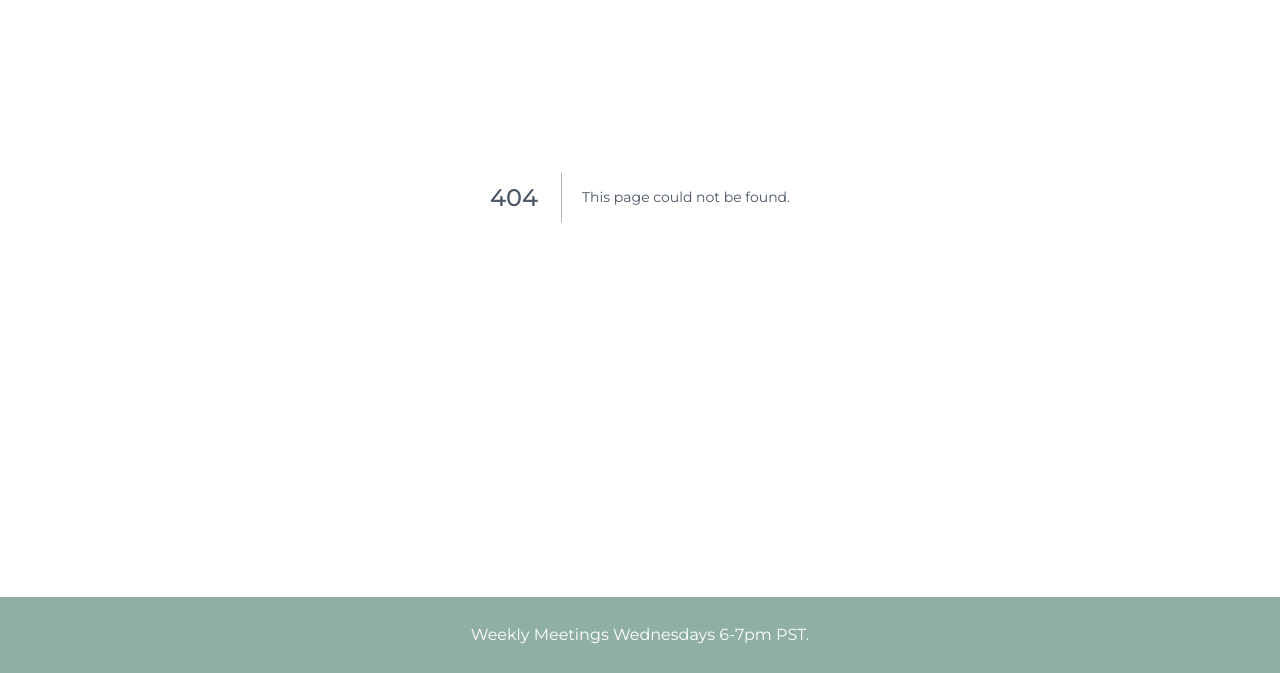
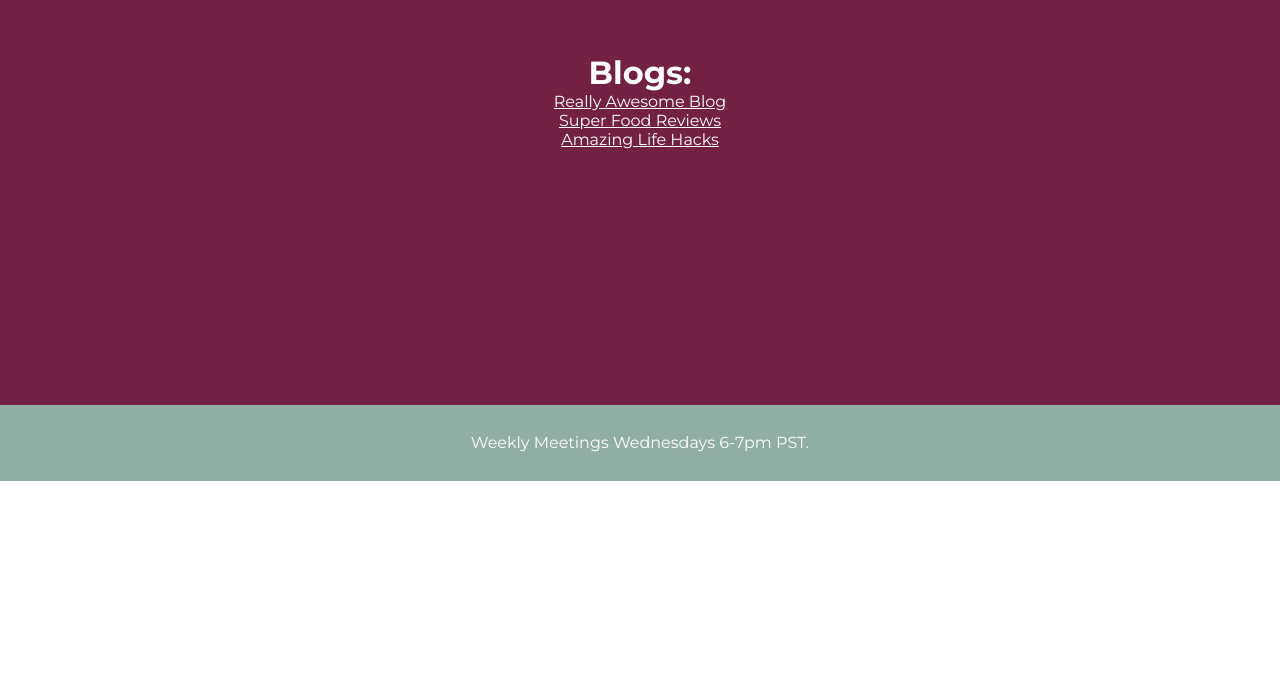
Before and after one commit to include-davis/Leads-Training-2025, a Next.js app: page /task3 in a window 1280 px wide. Before the commit this address had no page. Shown: the part 203-876 px from the top of the page. After the commit the page ends 800 px from the top, so only its background shows below. Built offline with nearby package versions, Linux system fonts and the light colour scheme.

Commit message:
finished blog pages

```diff
--- a/app/(data)/blog.js
+++ b/app/(data)/blog.js
@@ -15,3 +15,5 @@ const blogPosts = [
         content: "try out these 5 SUPER cool hacks"
     }
 ]
+
+export default blogPosts;
--- a/app/(pages)/task2/page.jsx
+++ b/app/(pages)/task2/page.jsx
@@ -24,7 +24,7 @@ function TaskContents() {
   )
 }
 
-export default function Task() {
+export default function Task2() {
   return (
     <ThemeProvider>
       <TaskContents />
--- /dev/null
+++ b/app/(pages)/task3/page.jsx
@@ -0,0 +1,20 @@
+import styles from './task3.module.scss';
+import blogPosts from '@/app/(data)/blog';
+import Link from 'next/link';
+
+export default function Task3() {
+  return (
+    <main>
+      <div className={styles.mainContainer}>
+        <h1>Blogs:</h1>
+        <div className={styles.postsContainer}>
+          {blogPosts.map((post, index) => (
+            <Link key={index} href={`/task3/${post.slug}`} className={styles.link}>
+              {post.title}
+            </Link>
+          ))}
+        </div>
+      </div>
+    </main>
+  );
+}
--- /dev/null
+++ b/app/(pages)/task3/task3.module.scss
@@ -0,0 +1,18 @@
+.mainContainer {
+    background: #732142;
+    text-align: center;
+    padding: 20% 10%;
+
+    h1 {
+        color: white;
+    }
+}
+
+.postsContainer {
+    display: flex;
+    flex-direction: column;
+}
+
+.link {
+    color: white
+}
```
Also changed, not shown: app/(pages)/task3/[slug]/page.jsx (added, +22 -0 lines).
